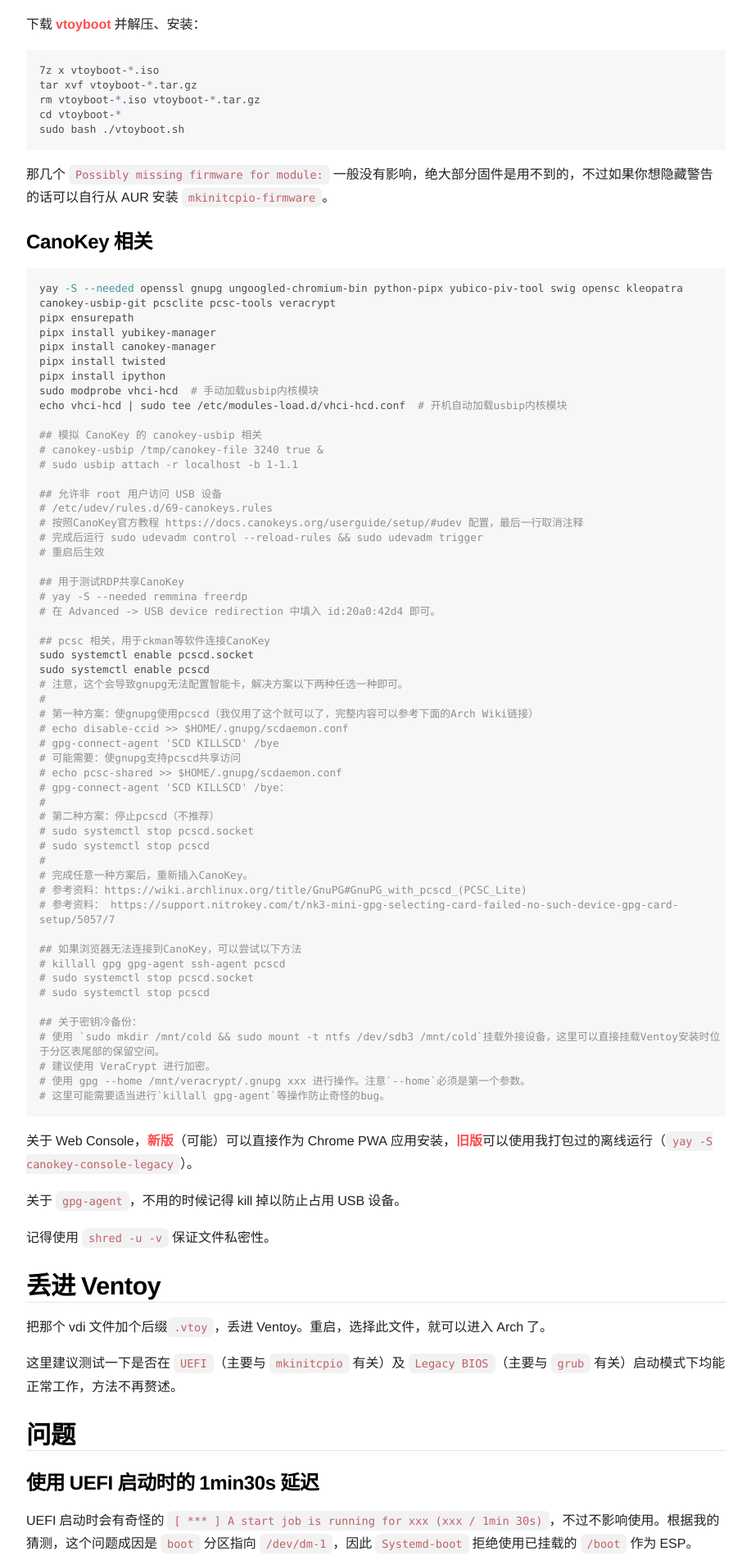
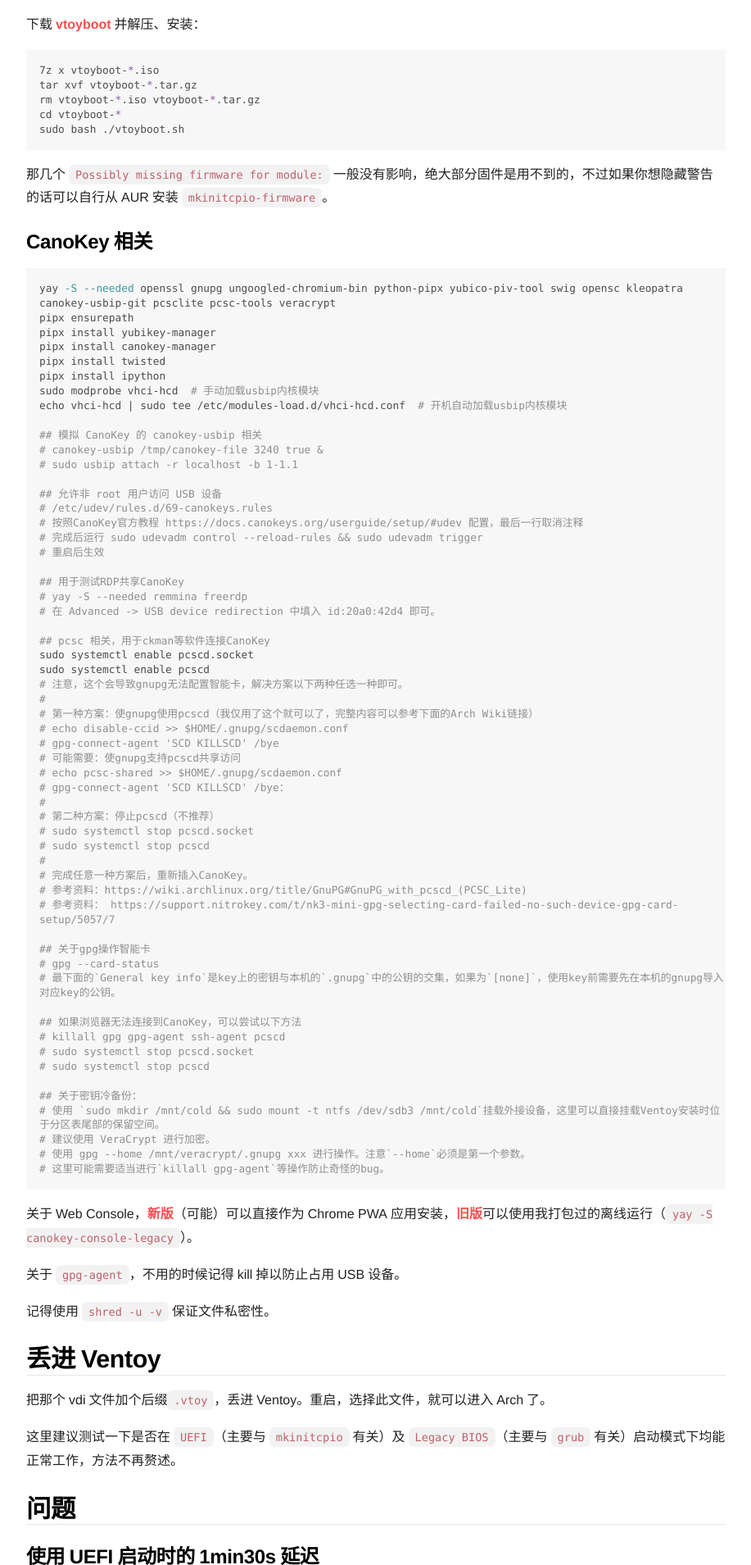
Before and after one commit to Young-Lord/Young-Lord.github.io, a Jekyll site: the page built from _posts/2023-11-30-Ventoy_Arch_Linux_To_Go_十分钟速通.md, in a window 1280 px wide. Shown: the part 3091-5000 px from the top of the page at 82% size, without its empty margins (71-988 px from the left). Built offline with Jekyll 4.4.1, drawn with Linux system fonts in a browser that asks for light colours; nearby versions of some CDN libraries; comment, search, counter and statistics services are not loaded.

Commit message:
General key info

```diff
--- a/_posts/2023-11-30-Ventoy_Arch_Linux_To_Go_十分钟速通.md
+++ b/_posts/2023-11-30-Ventoy_Arch_Linux_To_Go_十分钟速通.md
@@ -177,6 +177,10 @@
 # 参考资料：https://wiki.archlinux.org/title/GnuPG#GnuPG_with_pcscd_(PCSC_Lite)
 # 参考资料： https://support.nitrokey.com/t/nk3-mini-gpg-selecting-card-failed-no-such-device-gpg-card-setup/5057/7
 
+## 关于gpg操作智能卡
+# gpg --card-status
+# 最下面的`General key info`是key上的密钥与本机的`.gnupg`中的公钥的交集，如果为`[none]`，使用key前需要先在本机的gnupg导入对应key的公钥。
+
 ## 如果浏览器无法连接到CanoKey，可以尝试以下方法
 # killall gpg gpg-agent ssh-agent pcscd
 # sudo systemctl stop pcscd.socket
```
